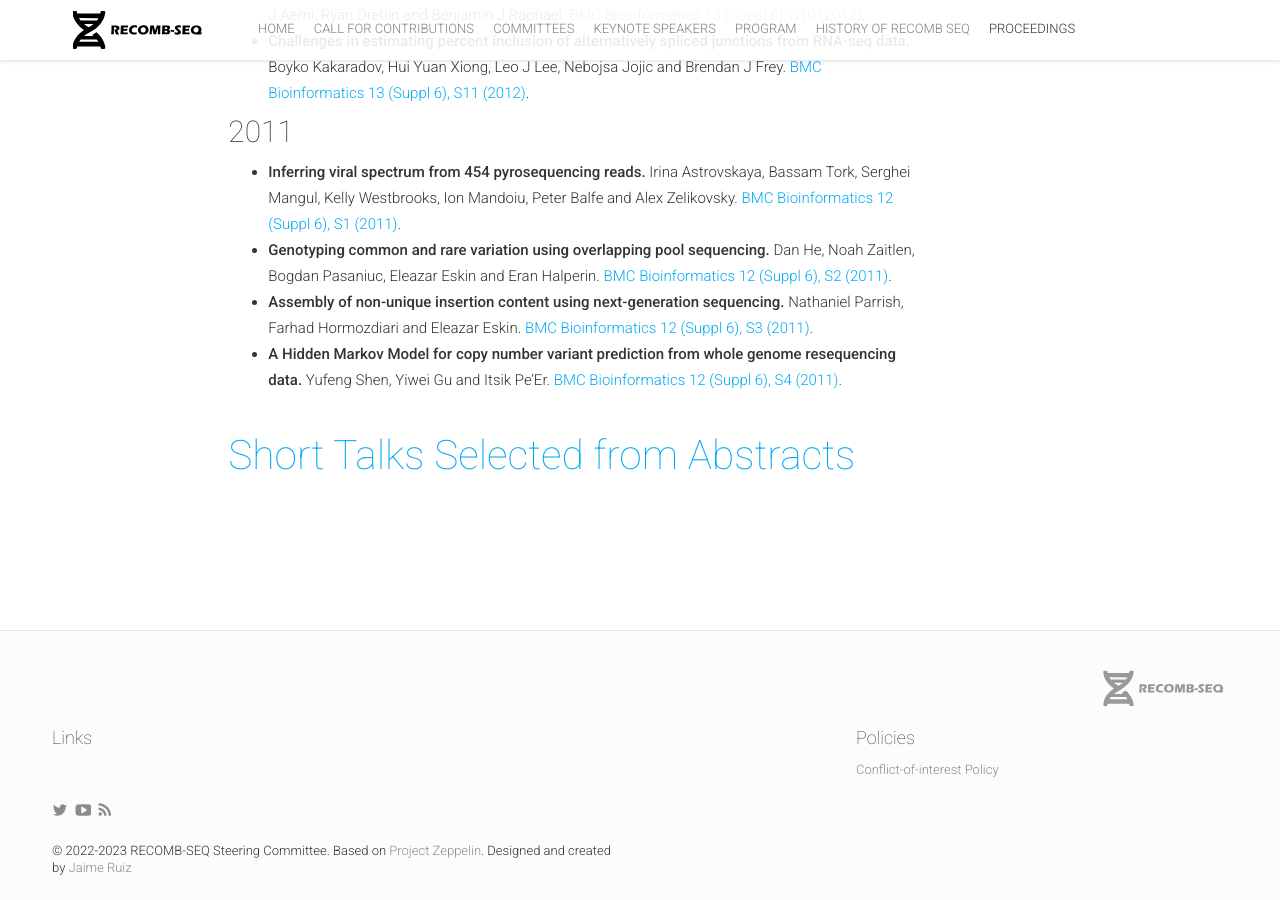
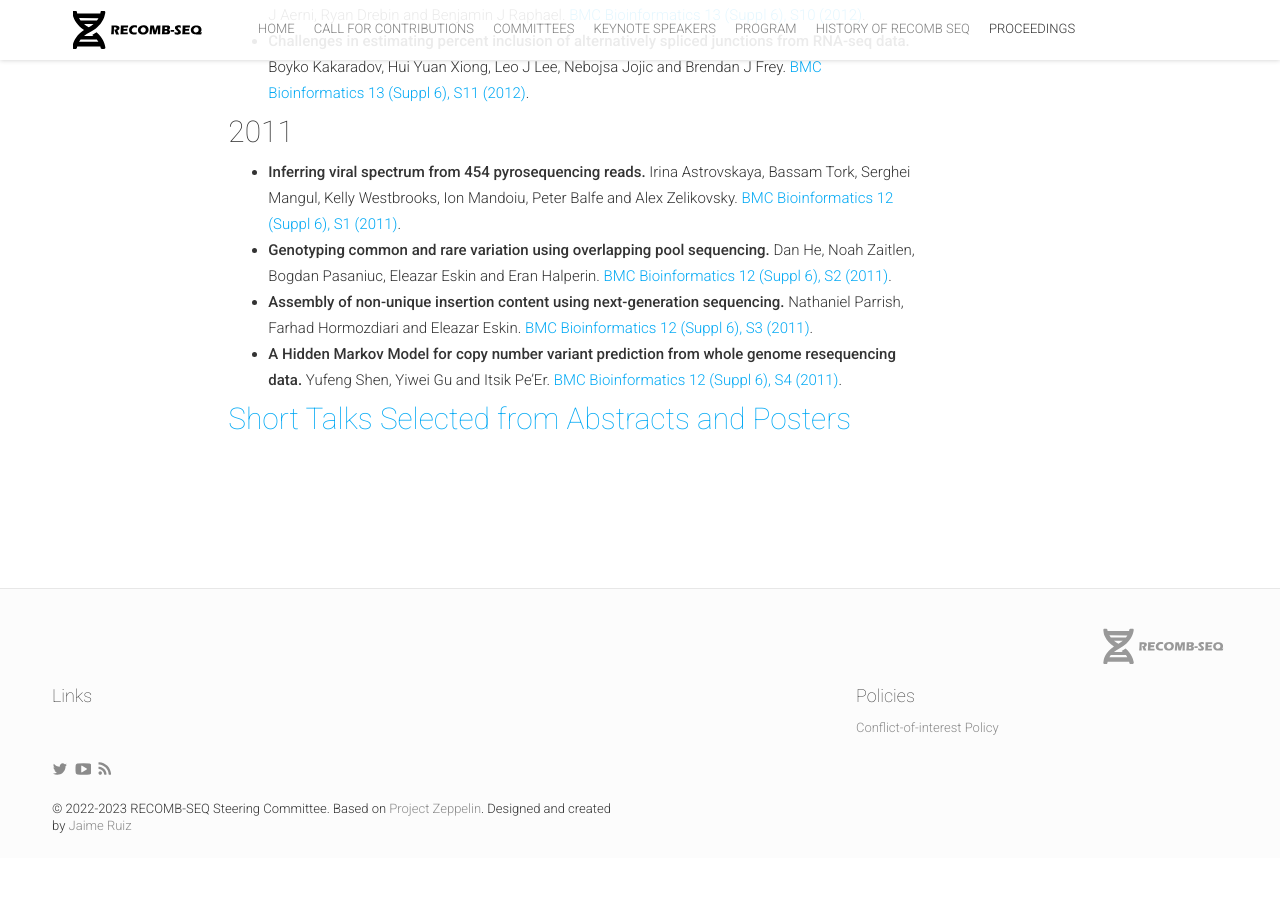
Before and after one commit to recomb-seq/recomb-seq.github.io, a Jekyll site: the page built from proceedings.md, in a window 1280 px wide and 900 px high, scrolled down 11250 px. Built offline with Jekyll 4.4.1, drawn with Linux system fonts in a browser that asks for light colours; nearby versions of some CDN libraries; comment, search, counter and statistics services are not loaded; after the commit the page ends 12108 px from its top, so only the background shows below that.

Commit message:
abstracts moved to another page

```diff
--- a/proceedings.md
+++ b/proceedings.md
@@ -225,4 +225,4 @@
   - **A Hidden Markov Model for copy number variant prediction from whole genome resequencing data.** Yufeng Shen, Yiwei Gu and Itsik Pe'Er. [BMC Bioinformatics 12 (Suppl 6), S4 (2011)](https://bmcbioinformatics.biomedcentral.com/articles/10.1186/1471-2105-12-S6-S4).
 
 
-#### [Short Talks Selected from Abstracts](/abstracts)
+##### [Short Talks Selected from Abstracts and Posters](/abstracts)
```
